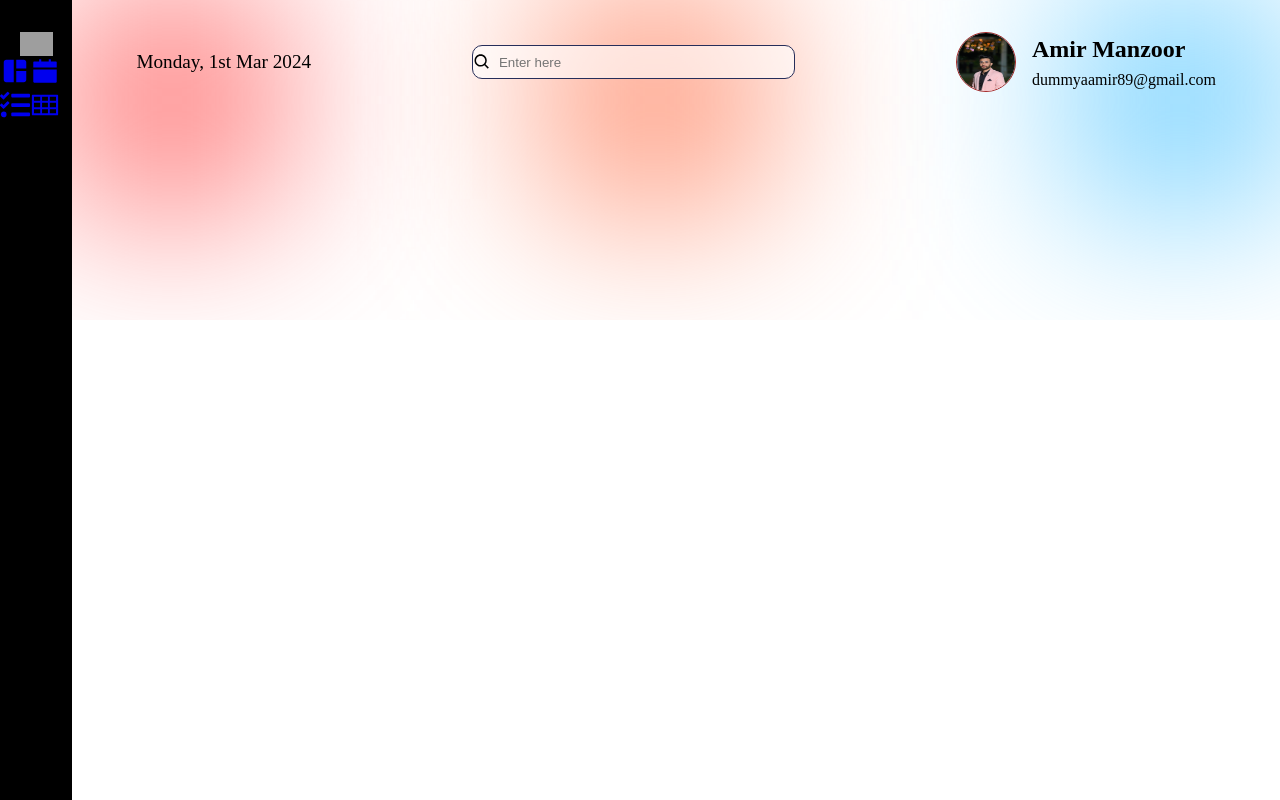
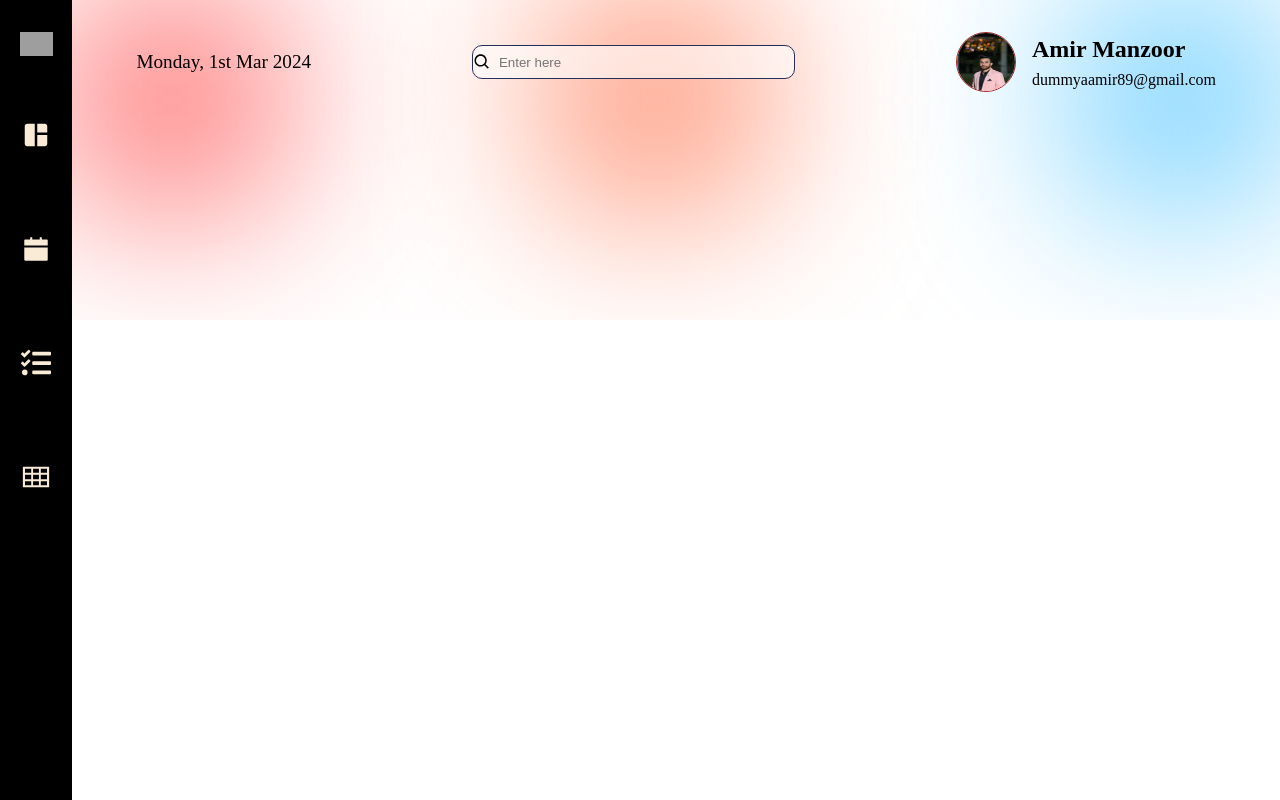
Before and after one commit to Aamir-Manzoor/Digital-Business, a React (Vite) app: page / in a window 1280 px wide. Built offline with nearby package versions, Linux system fonts and the light colour scheme; grey boxes are pictures that could not be loaded.

Commit message:
styling Sidebar icons

```diff
--- a/src/components/Sidebar.module.css
+++ b/src/components/Sidebar.module.css
@@ -1,4 +1,4 @@
-.container{
+.container {
   height: 100vh;
   width: 6%;
   max-width: 6rem;
@@ -10,11 +10,19 @@
   background-color: black;
 }
 
-.logo{
+.logo {
   width: 45%;
   max-width: 4rem;
 }
 
-.menu{
+.menu {
+  margin-top: 4rem;
+  display: flex;
+  flex-direction: column;
+  gap: 5rem;
+}
 
+.item > svg {
+  fill: antiquewhite;
+  width: 3rem;
 }
```
Lines whose indentation alone changed are shown as unchanged.
